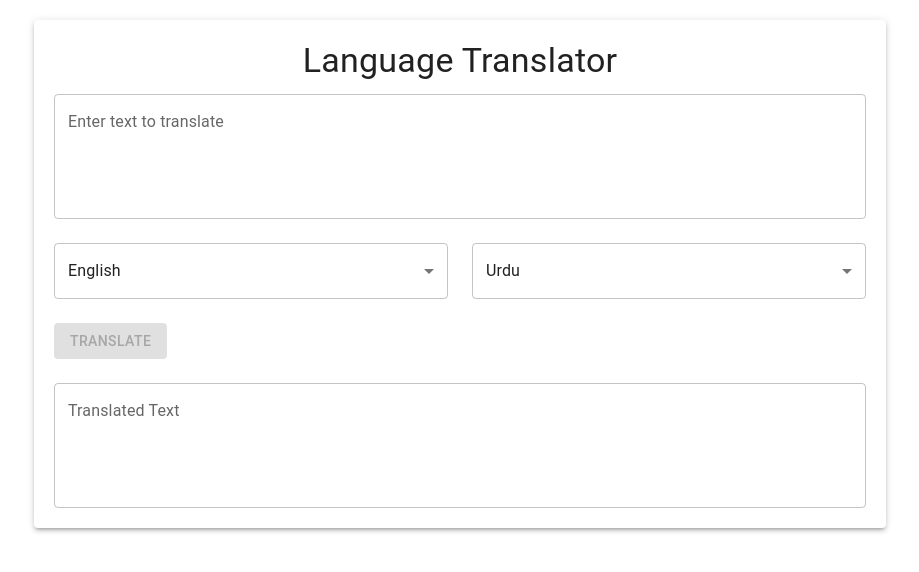
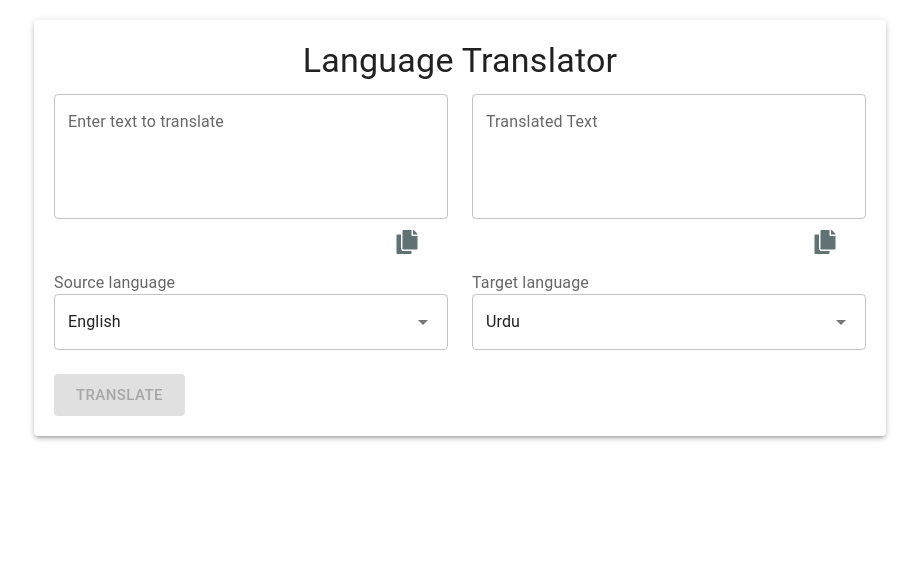
Before and after one commit to osmant99/language_translator, a React (Create React App) app: page / in a window 1280 px wide. Shown: the top 572 px of the page, without its empty margins (180-1099 px from the left). Built offline with nearby package versions, Linux system fonts and the light colour scheme.

Commit message:
ui/ux change and copy code added

```diff
--- a/package.json
+++ b/package.json
@@ -7,6 +7,7 @@
     "@chec/commerce.js": "^2.8.0",
     "@emotion/react": "^11.11.1",
     "@emotion/styled": "^11.11.0",
+    "@fortawesome/fontawesome-free": "^6.5.1",
     "@mui/icons-material": "^5.14.19",
     "@mui/material": "^5.14.20",
     "@mui/styled-engine-sc": "^6.0.0-alpha.7",
@@ -17,7 +18,8 @@
     "@testing-library/user-event": "^13.5.0",
     "react": "^18.2.0",
     "react-dom": "^18.2.0",
-    "react-hook-form": "^7.48.2",
+    "react-hook-form": "^7.49.2",
+    "react-icons": "^4.12.0",
     "react-router-dom": "^6.20.1",
     "react-scripts": "5.0.1",
     "styled-components": "^6.1.1",
--- a/src/App.js
+++ b/src/App.js
@@ -45,6 +45,34 @@ const App = () => {
       setLoading(false);
     }
   };
+  const handleCopyOutput = () => {
+    if (outputText) {
+      navigator.clipboard
+        .writeText(outputText)
+        .then(() => {
+          console.log("Text copied to clipboard");
+        })
+        .catch((error) => {
+          console.error("Error copying text to clipboard:", error);
+        });
+    } else {
+      console.warn("No text to copy");
+    }
+  };
+  const handleCopyInput = () => {
+    if (inputText) {
+      navigator.clipboard
+        .writeText(inputText)
+        .then(() => {
+          console.log("Text copied to clipboard");
+        })
+        .catch((error) => {
+          console.error("Error copying text to clipboard:", error);
+        });
+    } else {
+      console.warn("No text to copy");
+    }
+  };
   return (
     <>
       <LanguageTranslator
@@ -59,6 +87,8 @@ const App = () => {
         setOutputText={setOutputText}
         handleTranslate={handleTranslate}
         fetchErr={fetchErr}
+        handleCopyOutput={handleCopyOutput}
+        handleCopyInput={handleCopyInput}
       />
     </>
   );
--- a/src/components/LangFrom.js
+++ b/src/components/LangFrom.js
@@ -1,10 +1,12 @@
 import React from "react";
-import { Grid, Select, MenuItem } from "@mui/material";
+import { Grid, Select, MenuItem, InputLabel } from "@mui/material";
 import countries from "../countries";
+
 const LangFrom = ({ TranslateFrom, setTransFrom }) => {
   return (
     <>
       <Grid item xs={6}>
+        <InputLabel>Source language</InputLabel>
         <Select
           label="Source Language"
           variant="outlined"
--- a/src/components/LangTo.js
+++ b/src/components/LangTo.js
@@ -1,10 +1,11 @@
 import React from "react";
-import { Grid, Select, MenuItem } from "@mui/material";
+import { Grid, MenuItem, InputLabel, Select } from "@mui/material";
 import countries from "../countries";
 const LangTo = ({ TranslateTo, setTransTo }) => {
   return (
     <>
       <Grid item xs={6}>
+        <InputLabel>Target language</InputLabel>
         <Select
           label="Target Language"
           variant="outlined"
--- a/src/components/LanguageTranslator.js
+++ b/src/components/LanguageTranslator.js
@@ -5,6 +5,7 @@ import TranslateBtn from "./TranslateBtn";
 import OutputTxt from "./OutputTxt";
 import LangFrom from "./LangFrom";
 import LangTo from "./LangTo";
+import { FaCopy } from "react-icons/fa";
 
 const LanguageTranslator = ({
   loading,
@@ -18,15 +19,18 @@ const LanguageTranslator = ({
   setOutputText,
   handleTranslate,
   fetchErr,
+  handleCopyOutput,
+  handleCopyInput,
 }) => {
   return (
+    <>
       <Container component="main" maxWidth="md">
         <Paper elevation={3} style={{ padding: "20px", marginTop: "20px" }}>
           <Typography variant="h4" align="center" gutterBottom>
             Language Translator
           </Typography>
           <Grid container spacing={3}>
-          <Grid item xs={12}>
+            <Grid className="input_copy" item xs={6}>
               <TextField
                 label="Enter text to translate"
                 fullWidth
@@ -36,22 +40,31 @@ const LanguageTranslator = ({
                 value={inputText}
                 onChange={(e) => setInputText(e.target.value)}
               />
+              <FaCopy role="button" onClick={handleCopyInput} />
             </Grid>
-          <LangFrom TranslateFrom={TranslateFrom} setTransFrom={setTransFrom} />
+
+            <OutputTxt
+              outputText={outputText}
+              setOutputText={setOutputText}
+              fetchErr={fetchErr}
+              handleCopyOutput={handleCopyOutput}
+            />
+
+            <LangFrom
+              TranslateFrom={TranslateFrom}
+              setTransFrom={setTransFrom}
+            />
             <LangTo TranslateTo={TranslateTo} setTransTo={setTransTo} />
+
             <TranslateBtn
               loading={loading}
               inputText={inputText}
               handleTranslate={handleTranslate}
             />
-          <OutputTxt
-            outputText={outputText}
-            setOutputText={setOutputText}
-            fetchErr={fetchErr}
-          />
           </Grid>
         </Paper>
       </Container>
+    </>
   );
 };
 
--- a/src/components/OutputTxt.js
+++ b/src/components/OutputTxt.js
@@ -1,9 +1,15 @@
 import React, { useState } from "react";
 import { Grid, TextField } from "@mui/material";
-const OutputTxt = ({ outputText, setOutputText, fetchErr }) => {
+import { FaCopy } from "react-icons/fa";
+const OutputTxt = ({
+  outputText,
+  setOutputText,
+  fetchErr,
+  handleCopyOutput,
+}) => {
   return (
     <>
-      <Grid item xs={12}>
+      <Grid item xs={6}>
         <TextField
           label="Translated Text"
           fullWidth
@@ -16,6 +22,7 @@ const OutputTxt = ({ outputText, setOutputText, fetchErr }) => {
             readOnly: true,
           }}
         />
+        <FaCopy role="button" onClick={handleCopyOutput} />
       </Grid>
     </>
   );
--- a/src/components/TranslateBtn.js
+++ b/src/components/TranslateBtn.js
@@ -9,6 +9,7 @@ const TranslateBtn = ({ loading, inputText, handleTranslate }) => {
           color="primary"
           disabled={loading || !inputText}
           onClick={handleTranslate}
+          size="large"
         >
           {loading ? (
             <>
--- a/src/index.css
+++ b/src/index.css
@@ -1,13 +1,32 @@
-body {
-  margin: 0;
-  font-family: -apple-system, BlinkMacSystemFont, 'Segoe UI', 'Roboto', 'Oxygen',
-    'Ubuntu', 'Cantarell', 'Fira Sans', 'Droid Sans', 'Helvetica Neue',
-    sans-serif;
-  -webkit-font-smoothing: antialiased;
-  -moz-osx-font-smoothing: grayscale;
+svg {
+  position: relative;
+  right: -90%;
+  top: 7%;
+  width: 36px;
+  min-width: 36px;
+  height: 24px;
+  font-size: 1rem;
+  color: #607274;
+  cursor: pointer;
 }
 
-code {
-  font-family: source-code-pro, Menlo, Monaco, Consolas, 'Courier New',
-    monospace;
+svg:focus,
+svg:hover {
+  color: steelblue;
+  outline: none;
 }
+@media (min-width: 375px) {
+  svg {
+    right: -65%;
+  }
+}
+@media (min-width: 450px) {
+  svg {
+    right: -75%;
+  }
+}
+@media (min-width: 575px) {
+  svg {
+    right: -85%;
+  }
+}
```
Also changed, not shown: src/App.css (deleted, +0 -38 lines), 1 other file (tests, documents, lock files or other folders). Lines whose indentation alone changed are shown as unchanged.
